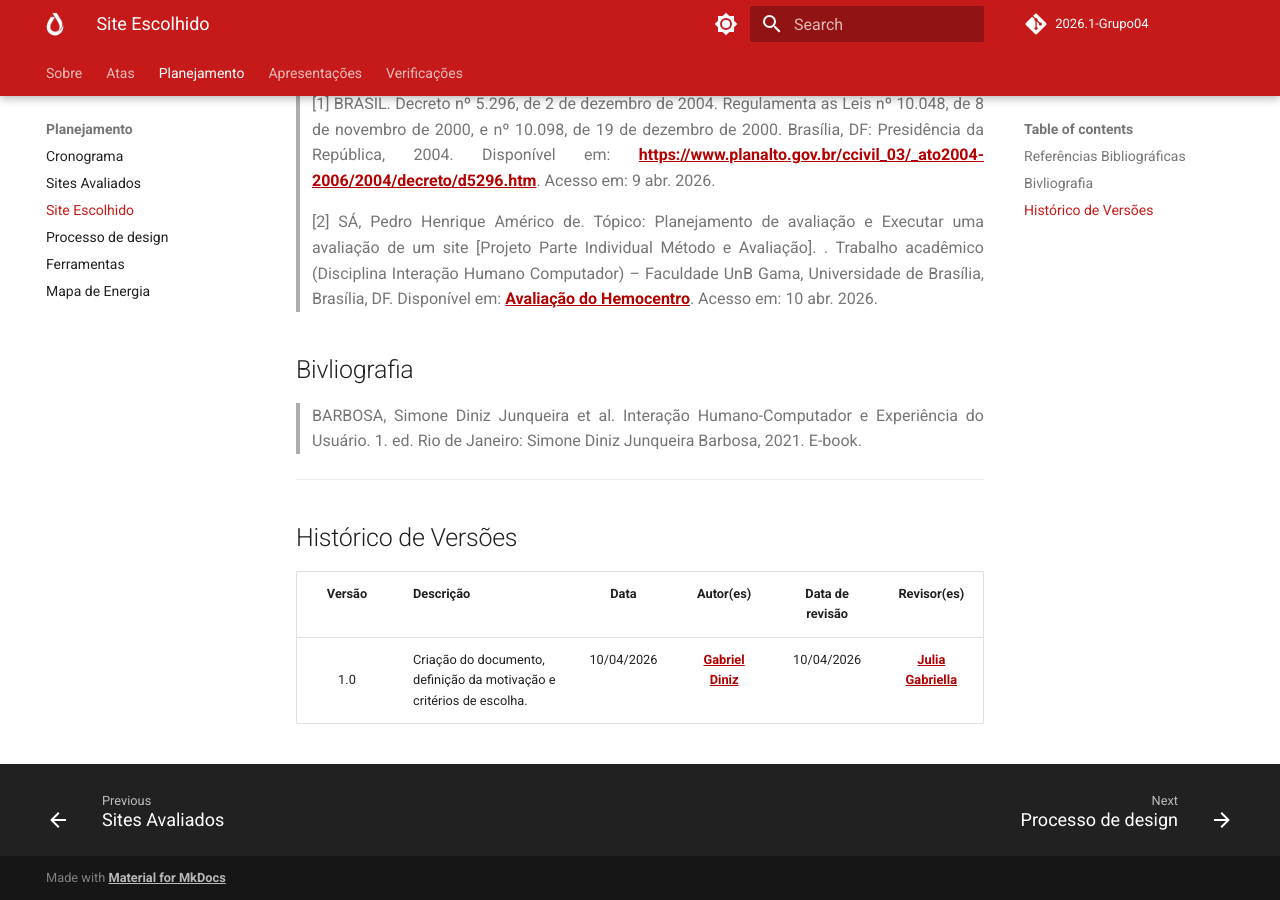
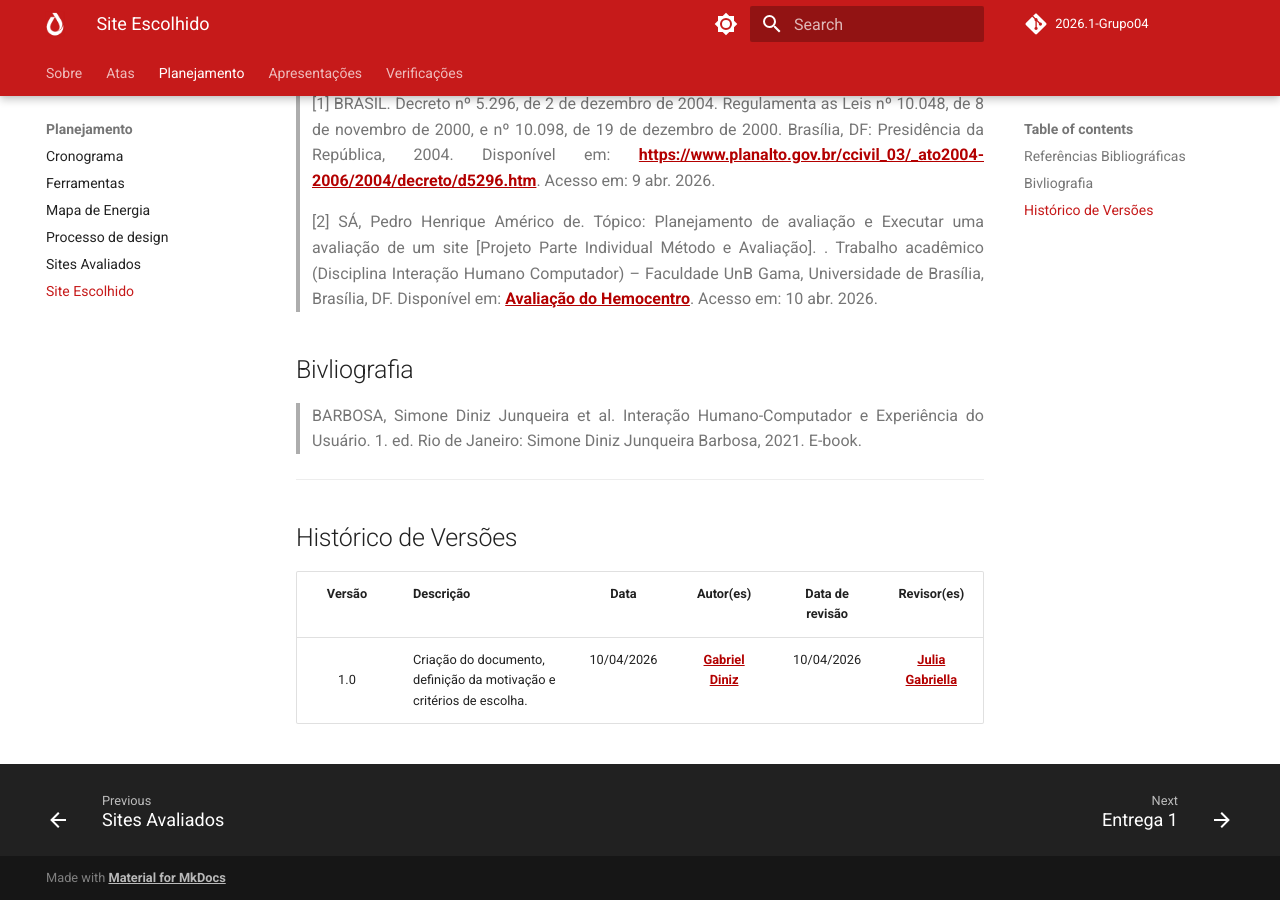
Before and after one commit to Interacao-Humano-Computador/2026.1-Grupo04, an MkDocs documentation site: the page built from docs/planejamento/siteEscolhido.md, in a window 1280 px wide and 900 px high, scrolled down 1421 px. Built offline with MkDocs 1.6.1 and Material for MkDocs 9.7.7, drawn with Linux system fonts in a browser that asks for light colours; comment, search, counter and statistics services are not loaded; some of the changed lines change nothing that is shown.

Commit message:
docs: mudança na ordem dos tópicos em planejamento

```diff
--- a/mkdocs.yml
+++ b/mkdocs.yml
@@ -27,11 +27,11 @@ nav:
 
   - Planejamento:
       - "Cronograma": planejamento/cronograma.md
+      - "Ferramentas": planejamento/ferramentas.md
+      - "Mapa de Energia": planejamento/heatmap.md
+      - "Processo de design": planejamento/processoDesign.md
       - "Sites Avaliados": planejamento/sitesAvaliados.md
       - "Site Escolhido": planejamento/siteEscolhido.md
-      - "Processo de design": planejamento/processoDesign.md
-      - "Ferramentas": planejamento/ferramentas.md
-      - "Mapa de Energia": planejamento/heatmap.md
 
   - Apresentações:
       - "Entrega 1": apresentacoes/entrega1.md
@@ -44,29 +44,29 @@ nav:
 
   - Verificações:
       - "Entrega 1":
-          - "Lista de verificação": verificacoes/entrega1/avaliacao.md
-          - "Lista de verificação grupo 5": verificacoes/entrega1/avaliacao+1.md
+          - "Verificação": verificacoes/entrega1/avaliacao.md
+          - "Verificação grupo 5": verificacoes/entrega1/avaliacao+1.md
     #   - "Entrega 2":
-    #       - "Lista de verificação": verificacoes/entrega2/avaliacao.md
-    #       - "Lista de verificação grupo 5": verificacoes/entrega2/avaliacao+1.md
+    #       - "Verificação": verificacoes/entrega2/avaliacao.md
+    #       - "Verificação grupo 5": verificacoes/entrega2/avaliacao+1.md
     #   - "Entrega 3":
-    #       - "Lista de verificação": verificacoes/entrega3/avaliacao.md
-    #       - "Lista de verificação grupo 5": verificacoes/entrega3/avaliacao+1.md
+    #       - "Verificação": verificacoes/entrega3/avaliacao.md
+    #       - "Verificação grupo 5": verificacoes/entrega3/avaliacao+1.md
     #   - "Entrega 4":
-    #       - "Lista de verificação": verificacoes/entrega4/avaliacao.md
-    #       - "Lista de verificação grupo 5": verificacoes/entrega4/avaliacao+1.md
+    #       - "Verificação": verificacoes/entrega4/avaliacao.md
+    #       - "Verificação grupo 5": verificacoes/entrega4/avaliacao+1.md
     #   - "Entrega 5":
-    #       - "Lista de verificação": verificacoes/entrega5/avaliacao.md
-    #       - "Lista de verificação grupo 5": verificacoes/entrega5/avaliacao+1.md
+    #       - "Verificação": verificacoes/entrega5/avaliacao.md
+    #       - "Verificação grupo 5": verificacoes/entrega5/avaliacao+1.md
     #   - "Entrega 6":
-    #       - "Lista de verificação": verificacoes/entrega6/avaliacao.md
-    #       - "Lista de verificação grupo 5": verificacoes/entrega6/avaliacao+1.md
+    #       - "Verificação": verificacoes/entrega6/avaliacao.md
+    #       - "Verificação grupo 5": verificacoes/entrega6/avaliacao+1.md
     #   - "Entrega 7":
-    #       - "Lista de verificação": verificacoes/entrega7/avaliacao.md
-    #       - "Lista de verificação grupo 5": verificacoes/entrega7/avaliacao+1.md
+    #       - "Verificação": verificacoes/entrega7/avaliacao.md
+    #       - "Verificação grupo 5": verificacoes/entrega7/avaliacao+1.md
     #   - "Entrega 8":
-    #       - "Lista de verificação": verificacoes/entrega8/avaliacao.md
-    #       - "Lista de verificação grupo 5": verificacoes/entrega8/avaliacao+1.md
+    #       - "Verificação": verificacoes/entrega8/avaliacao.md
+    #       - "Verificação grupo 5": verificacoes/entrega8/avaliacao+1.md
 
 #   - Análise de requisitos:
 #       - "Aspectos éticos": analiseRequisitos/aspectosEticos.md
```
